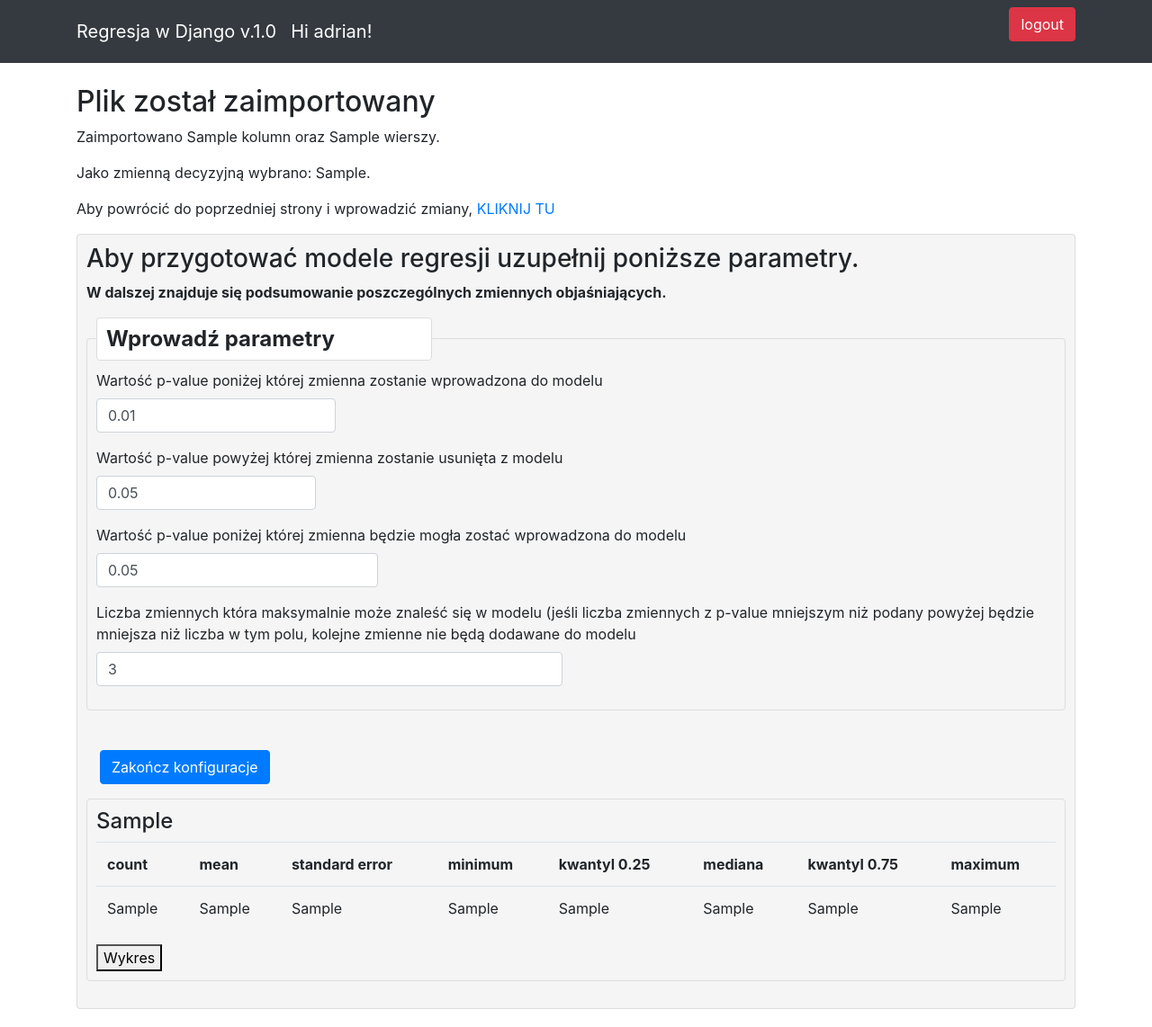
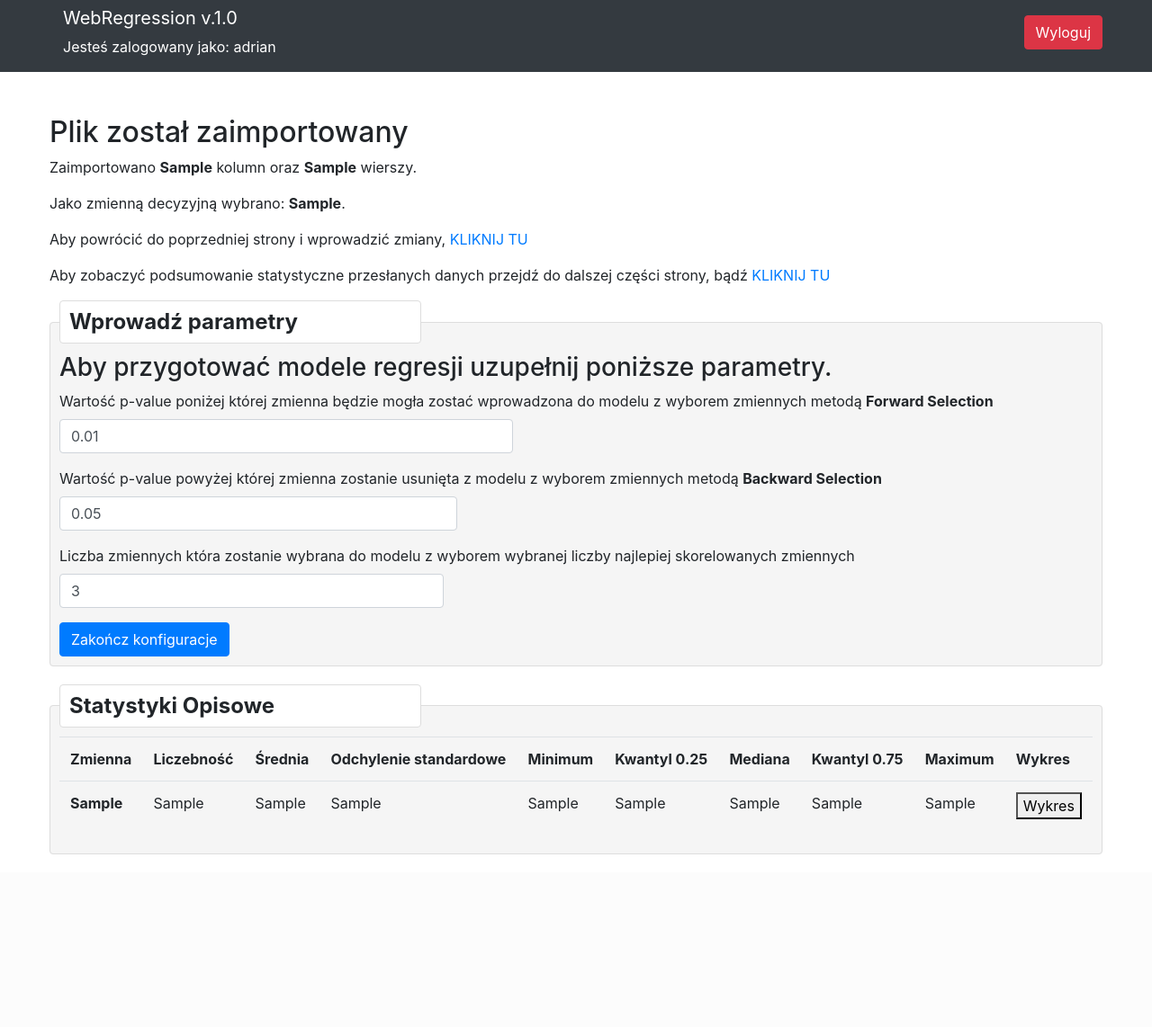
Before and after one commit to Karagul/Stepwise-Regression-Django-app, a Django app: template Regresja/templates/dataParameters.html in a window 1280 px wide. Shown: the whole page at 90% size. After the commit the page ends 950 px from the top, so only its background shows below. Run offline with Django 3.2, Linux system fonts and the light colour scheme; a user stored in the database is signed in; the template is opened without the code that fills it: most values are stand-ins (such as "Sample title", 1, 10 or a date in 2020); some libraries are stand-ins or nearby versions.

Commit message:
dataResult updated

```diff
--- a/Regresja/static/style.css
+++ b/Regresja/static/style.css
@@ -23,7 +23,24 @@ legend
     background-color: #ffffff;
 }
 
-p.thick
+.thick
 {
     font-weight: bold;
 }
+
+.narrow{
+    max-width: 1200px;
+    margin: auto;
+}
+
+ul.errorlist li{
+    list-style: none;
+    color: #D8000C;
+    background-color: #FFD2D2;
+    border: 1px solid;
+    box-shadow:1px 1px 3px #888;
+    border-radius:.5em;
+    margin: .5em;
+    padding: .5em;
+    font-size: 1.2rem;
+}
--- a/Regresja/templates/base.html
+++ b/Regresja/templates/base.html
@@ -24,7 +24,7 @@
 		{% include "navBar.html" %}
 	{% endblock navigation %}
     <main>
-	    <div class="container mt-4">
+	    <div class="container narrow mt-5">
             {% block content %}
             {% endblock %}
 		</div>
--- a/Regresja/templates/dataImport.html
+++ b/Regresja/templates/dataImport.html
@@ -8,7 +8,7 @@
         <!-- Form Name -->
         <legend>Dane</legend>
         <div class="form-group">
-            <label for="plik_z_danymi">Wybierz plik z danymi do analizy:</label>
+            <label for="plik_z_danymi">Wybierz plik z danymi do analizy. Obsługiwane formaty to: csv, xls, xlsx oraz json:</label>
             <div class="col-md-12">
                 <input type="file" accept=".xls,.xlsx,.csv,.json,.txt" id="plik_z_danymi" name="plik_z_danymi" required>
             </div>
--- a/Regresja/templates/dataParameters.html
+++ b/Regresja/templates/dataParameters.html
@@ -2,90 +2,74 @@
 
 {%block content %}
 {% if user.is_authenticated %}
-
     <h2>Plik został zaimportowany</h2>
-<p>Zaimportowano {{shape_y}} kolumn oraz {{shape_x}} wierszy.</p>
-<p>Jako zmienną decyzyjną wybrano: {{target_variable}}.</p>
+    <p>Zaimportowano <strong>{{shape_y}}</strong> kolumn oraz <strong>{{shape_x}}</strong> wierszy.</p>
+    <p>Jako zmienną decyzyjną wybrano: <strong>{{target_variable}}</strong>.</p>
     <p>Aby powrócić do poprzedniej strony i wprowadzić zmiany, <a href="{% url 'index' %}">KLIKNIJ TU</a></p>
-
-<fieldset>
-    <h3>Aby przygotować modele regresji uzupełnij poniższe parametry. </h3>
-    <p class="thick">W dalszej znajduje się podsumowanie poszczególnych zmiennych objaśniających.</p>
-
-    <form method="post" enctype="multipart/form-data" class="form-horizontal">
-        {% csrf_token %}
+    <p>Aby zobaczyć podsumowanie statystyczne przesłanych danych przejdź do dalszej części strony, bądź  <a href="#statistics">KLIKNIJ TU</a></p>
     <fieldset>
         <!-- Form Name -->
         <legend>Wprowadź parametry</legend>
+        <h3>Aby przygotować modele regresji uzupełnij poniższe parametry. </h3>
+        <form method="post" enctype="multipart/form-data" class="form-horizontal">
+            {% csrf_token %}
 
             <div class="row">
                 <!-- Text input-->
                 <div class="form-group">
-
                     <label class="col-md-12 control-label" for="textinput">Wartość p-value poniżej której
                         zmienna
-                        zostanie wprowadzona do modelu</label>
+                        będzie mogła zostać wprowadzona do modelu z wyborem zmiennych metodą <strong>Forward Selection</strong></label>
                     <div class="col-md-6">
-                        <input id="textinput" value="0.01" class="form-control input-md" required type="number" min="0"
+                        <input id="textinput1" value="0.01" class="form-control input-md" required type="number" min="0"
                             max="1" step="0.001" name="treshold_in" required>
                     </div>
                 </div>
                 <div class="form-group">
                     <label class="col-md-12 control-label" for="textinput">Wartość p-value powyżej której
                         zmienna
-                        zostanie usunięta z modelu </label>
+                        zostanie usunięta z modelu z wyborem zmiennych metodą <strong>Backward Selection</strong> </label>
                     <div class="col-md-6">
-                        <input id="textinput" value="0.05" class="form-control input-md" required type="number" min="0"
+                        <input id="textinput2" value="0.05" class="form-control input-md" required type="number" min="0"
                             max="1" step="0.001" name="treshold_out" required>
                     </div>
                 </div>
                 <!-- Text input-->
                 <div class="form-group">
-                    <label class="col-md-12 control-label" for="textinput">Wartość p-value poniżej której
-                        zmienna będzie
-                        mogła zostać wprowadzona do modelu</label>
-                    <div class="col-md-6">
-                        <input id="textinput" class="form-control input-md" required type="number" min="0" max="1"
-                            step="0.001" value="0.05" name="treshold_for_top_selection" required>
-                    </div>
-                </div>
-                <!-- Text input-->
-                <div class="form-group">
-                    <label class="col-md-12 control-label" for="textinput">Liczba zmiennych która
-                        maksymalnie może
-                        znaleść się w modelu (jeśli liczba zmiennych z p-value mniejszym niż podany powyżej
-                        będzie
-                        mniejsza niż liczba w tym polu, kolejne zmienne nie będą dodawane do modelu</label>
+                    <label class="col-md-12 control-label" for="textinput">Liczba zmiennych która zostanie wybrana do modelu z wyborem wybranej liczby najlepiej skorelowanych zmiennych</label>
                     <div class="col-md-6">
                         <input id="textinput" value="3" class="form-control input-md" required type="text"
                             name="Liczba_zmiennych" required>
                     </div>
                 </div>
             </div>
-        </fieldset>
-        <div class="form-group">
-            <label class="col-md-12 control-label"></label>
-            <div class="col-md-12">
+
+            <div>
                 <button type="submit" class="btn btn-primary">Zakończ konfiguracje</button>
             </div>
-        </div>
+    </fieldset>
     </form>
+    <fieldset>
+    <legend>Statystyki Opisowe</legend>
+        <div id="statistics" class="table-responsive">
+
+            <table class="table">
+
+                <tr>
+                    <th>Zmienna</th>
+                    <th>Liczebność</th>
+                    <th>Średnia</th>
+                    <th>Odchylenie standardowe</th>
+                    <th>Minimum</th>
+                    <th>Kwantyl 0.25</th>
+                    <th>Mediana</th>
+                    <th>Kwantyl 0.75</th>
+                    <th>Maximum</th>
+                    <th>Wykres</th>
+                </tr>
                 {% for variable in dataset_summary %}
-        <fieldset>
-            <h4>{{variable.0}}</h4>
-            <div class="table-responsive">
-                <table class="table">
                 <tr>
-                        <th>count</th>
-                        <th>mean</th>
-                        <th>standard error</th>
-                        <th>minimum</th>
-                        <th>kwantyl 0.25</th>
-                        <th>mediana</th>
-                        <th>kwantyl 0.75</th>
-                        <th>maximum</th>
-                    </tr>
-                    <tr>
+                    <td class='thick'>{{variable.0}}</td>
                     <td>{{variable.1}}</td>
                     <td>{{variable.2}}</td>
                     <td>{{variable.3}}</td>
@@ -94,20 +78,19 @@
                     <td>{{variable.6}}</td>
                     <td>{{variable.7}}</td>
                     <td>{{variable.8}}</td>
-                    </tr>
-                </table>
+                    <td>
                         <form method="post" enctype="multipart/form-data" class="form-horizontal">
                             {% csrf_token %}
                             <input type="hidden" id="graph" name="graph" value="{{variable.0}}">
                             <button type="submit" class="primary">Wykres</button>
                         </form>
+                    </td>
+                </tr>
+                {% endfor %}
+            </table>
         </div>
     </fieldset>
-    {% endfor %}
-</fieldset>
-
 {% else %}
     {% include "notLogged.html" %}
 {% endif %}
-
 {%endblock %}
--- a/Regresja/templates/dataResults.html
+++ b/Regresja/templates/dataResults.html
@@ -9,15 +9,15 @@
 				<h1>Wyniki estymacji: </h1>
 				<br>
 				<div class="resultContainer">
-					<h2>Regresja liniowa z wyborem zmiennych metodą foreward selection</h2>
+					<h2>Regresja liniowa z wyborem zmiennych metodą Forward Selection</h2>
 					{{wynik_forward|safe}}
 				</div>
 				<div class="resultContainer">
-					<h2>Regresja liniowa z wyborem zmiennych metodą backward selection</h2>
+					<h2>Regresja liniowa z wyborem zmiennych metodą Backward Selection</h2>
 					{{wynik_backward|safe}}
 				</div>
 				<div class="resultContainer">
-					<h2>Regresja liniowa z wyborem 3 zmiennych o największych p-value</h2>
+					<h2>Regresja liniowa z wyborem X zmiennych o największych p-value</h2>
 					{{wynik_top|safe}}
 				</div>
 				<div class="resultContainer">
--- a/Regresja/templates/navBar.html
+++ b/Regresja/templates/navBar.html
@@ -1,9 +1,15 @@
-	<nav class="navbar navbar-expand-lg navbar-dark bg-dark static-top">
-		<div class="container">
-			<a class="navbar-brand" href="/">Regresja w Django v.1.0</a>
-            {% if user.is_authenticated %}
-                <a class="navbar-brand" href="#">Hi {{user.username}}!<a>
+	{% if user.is_authenticated %}
+        <nav class="navbar navbar-expand-lg navbar-dark bg-dark static-top pt-0 pb-0">
+    {% else%}
+		<nav class="navbar navbar-expand-lg navbar-dark bg-dark static-top">
+	{% endif %}
+		<div class="container narrow">
+		<div class='col'>
+			<a class="navbar-brand" href="/">WebRegression v.1.0</a>
+			{% if user.is_authenticated %}
+                <p class="text-white">Jesteś zalogowany jako: {{user.username}}<p>
             {% endif %}
+		</div>
 			<button class="navbar-toggler" type="button" data-toggle="collapse" data-target="#navbarResponsive"
 				aria-controls="navbarResponsive" aria-expanded="false" aria-label="Toggle navigation">
 				<span class="navbar-toggler-icon"></span>
@@ -12,19 +18,20 @@
 				<ul class="navbar-nav ml-auto">
 					<li class="nav-item">
                         {% if user.is_authenticated %}
-                            <li class="nav-item">
-			                    <p><a href="{% url 'logout' %}" class='btn btn-danger'>logout</a></p>
+                            <li class="nav-item  mb-2">
+			                    <a href="{% url 'logout' %}" class='btn btn-danger' >Wyloguj</a>
                             </li>
                         {% else %}
-                            <li class="nav-item">
-			                    <a href="{% url 'login' %}" class='btn btn-primary'>login</a>
+                            <li class="nav-item  mb-2">
+			                    <a href="{% url 'login' %}" class='btn btn-primary'>Zaloguj</a>
                             </li>
-                            <li class="nav-item">
-			                    <a href="{% url 'signup' %}" class='btn btn-secondary ml-2'>sign up</a>
+                            <li class="nav-item  mb-2">
+			                    <a href="{% url 'signup' %}" class='btn btn-secondary ml-2'>Rejestracja</a>
                             </li>
 		                {% endif %}
 					</li>
 				</ul>
+
 			</div>
 		</div>
 	</nav>
--- a/Regresja/templates/notLogged.html
+++ b/Regresja/templates/notLogged.html
@@ -1,7 +1,9 @@
 <div class="row">
     <div class="col">
         <h2>Niestety, nie jesteś zalogowany.</h2>
-        <h3>Aby kontynuować, przejdź do panelu logowania za pomocą poniższego przycisku:</h3>
+        <h4>Aby kontynuować, przejdź do panelu logowania za pomocą poniższego przycisku:</h4>
         <a href="{% url 'login' %}" class='btn btn-primary btn-lg'>Logowanie</a>
+        <h4 class='mt-3'>Jeśli nie masz jeszcze konta, możesz je założyć korzystając z poniższego przycisku:</h4>
+        <a href="{% url 'signup' %}" class='btn btn-secondary btn-lg'>Rejestracja</a>
     </div>
 </div>
--- a/Regresja/templates/registration/login.html
+++ b/Regresja/templates/registration/login.html
@@ -4,7 +4,8 @@
 {% block content %}
 <form method="post">
   {% csrf_token %}
+  <h3>Wprowadź poprawne dane logowania:</h3>
   {{ form.as_p }}
-  <button type="submit">Login</button>
+  <button class='btn btn-secondary btn-lg' type="submit">Login</button>
 </form>
 {% endblock content %}
--- a/Regresja/templates/signup.html
+++ b/Regresja/templates/signup.html
@@ -7,6 +7,6 @@
   <form method="post">
     {% csrf_token %}
     {{ form.as_p }}
-    <button type="submit">Sign up</button>
+    <button class='btn btn-secondary btn-lg' type="submit">Sign up</button>
   </form>
 {% endblock %}
--- a/requirements.txt
+++ b/requirements.txt
@@ -1,4 +1,5 @@
 Django
 Pandas
+Numpy
 statmodels
 scipy
```
Also changed, not shown: Regresja/stepwise_regression.py (+9 -27 lines), Regresja/templates/dataResult.html (added, +55 -0 lines), Regresja/views.py (+94 -44 lines), db.sqlite3 (deleted). Lines whose indentation alone changed are shown as unchanged.
